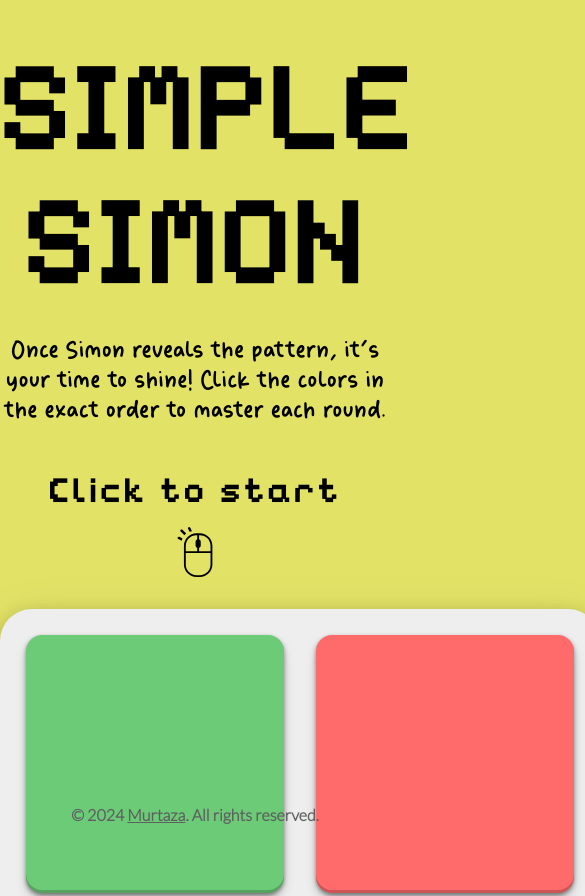
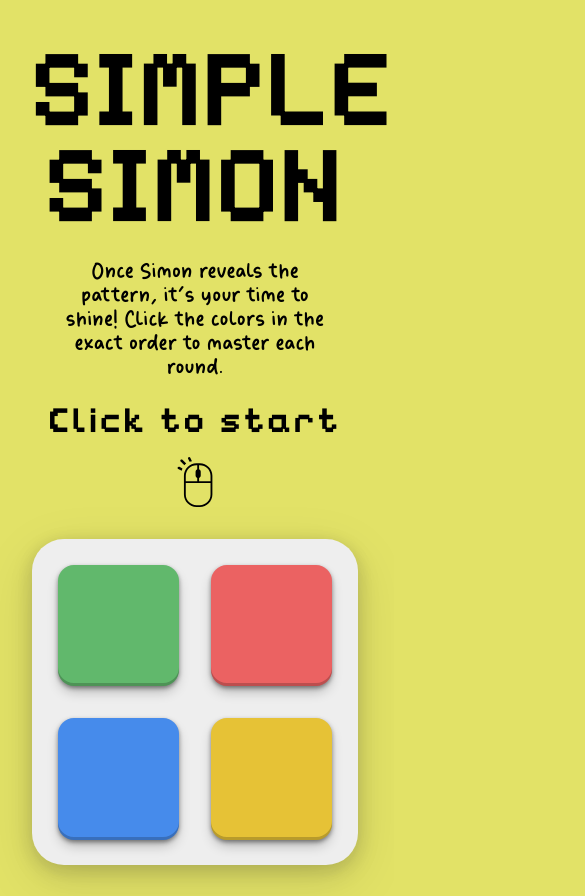
Before and after one commit to Murtaza34/simon-game, a plain HTML site: page index.html in a window 390 px wide. Shown: the top 896 px of the page, 585 px wide, since content can reach past the window. Drawn offline with Linux system fonts and the light colour scheme.

Commit message:
mobile responsive

```diff
--- a/index.html
+++ b/index.html
@@ -23,7 +23,7 @@
       </h2>
     </section>
     <main>
-      <section class="start-container">
+      <section class="instruction">
         <p class="start-message">Click to start<span id="score"></span></p>
         <img src="/src/left-click-icon.svg" height="50" alt="Mouse left click icon" />
       </section>
--- a/style.css
+++ b/style.css
@@ -43,13 +43,14 @@ body {
   margin-bottom: 3rem;
 }
 
-.start-container {
+.instruction {
   display: flex;
   flex-direction: column;
   gap: 1rem;
 }
 
 .start-message {
+  font-weight: bold;
   font-size: 2rem;
   letter-spacing: 5px;
   font-weight: bold;
@@ -66,6 +67,7 @@ body {
   padding: 1.6rem;
   margin-left: auto;
   margin-right: auto;
+  margin-bottom: 2rem;
   margin-top: 2rem;
   background-color: rgb(238, 238, 238);
   border-radius: 2rem;
@@ -92,25 +94,25 @@ body {
 }
 
 .item-green {
-  background-color: #6bcb77;
+  background-color: #61b86c;
 }
 .item-green:hover {
   background-color: rgb(96, 194, 109);
 }
 .item-red {
-  background-color: #ff6b6b;
+  background-color: #eb6262;
 }
 .item-red:hover {
   background-color: #f05f5f;
 }
 .item-blue {
-  background-color: #4d96ff;
+  background-color: #468beb;
 }
 .item-blue:hover {
-  background-color: #4488e7;
+  background-color: #478df0;
 }
 .item-yellow {
-  background-color: #ffd93d;
+  background-color: #e6c236;
 }
 .item-yellow:hover {
   background-color: #f0cb39;
@@ -132,3 +134,61 @@ footer {
 footer a {
   color: #5f5f5f;
 }
+
+/* ------------------  ------------------ */
+@media (max-width: 576px) {
+  body {
+    padding: 0 1rem 0 1rem;
+  }
+
+  .title {
+    font-size: 6rem;
+    line-height: 2rem;
+  }
+
+  .sub-heading {
+    font-size: 1.6rem;
+    line-height: 1.5rem;
+    padding: 0 1.5rem;
+  }
+
+  .grid-container {
+    width: 100%;
+    gap: 1rem;
+    padding: 1rem;
+    margin-bottom: 7rem;
+  }
+
+  .sub-heading {
+    margin-bottom: 1.5rem;
+  }
+
+  footer {
+    position: relative;
+  }
+}
+
+@media (max-width: 830px) {
+  body {
+    padding: 0 2rem 0 2rem;
+  }
+
+  .title {
+    line-height: 6rem;
+  }
+
+  .sub-heading {
+    padding: 0 1.5rem;
+  }
+
+  .grid-container {
+    width: 100%;
+    gap: 2rem;
+    padding: 1.6rem;
+    margin-bottom: 7rem;
+  }
+
+  footer {
+    position: relative;
+  }
+}
```
